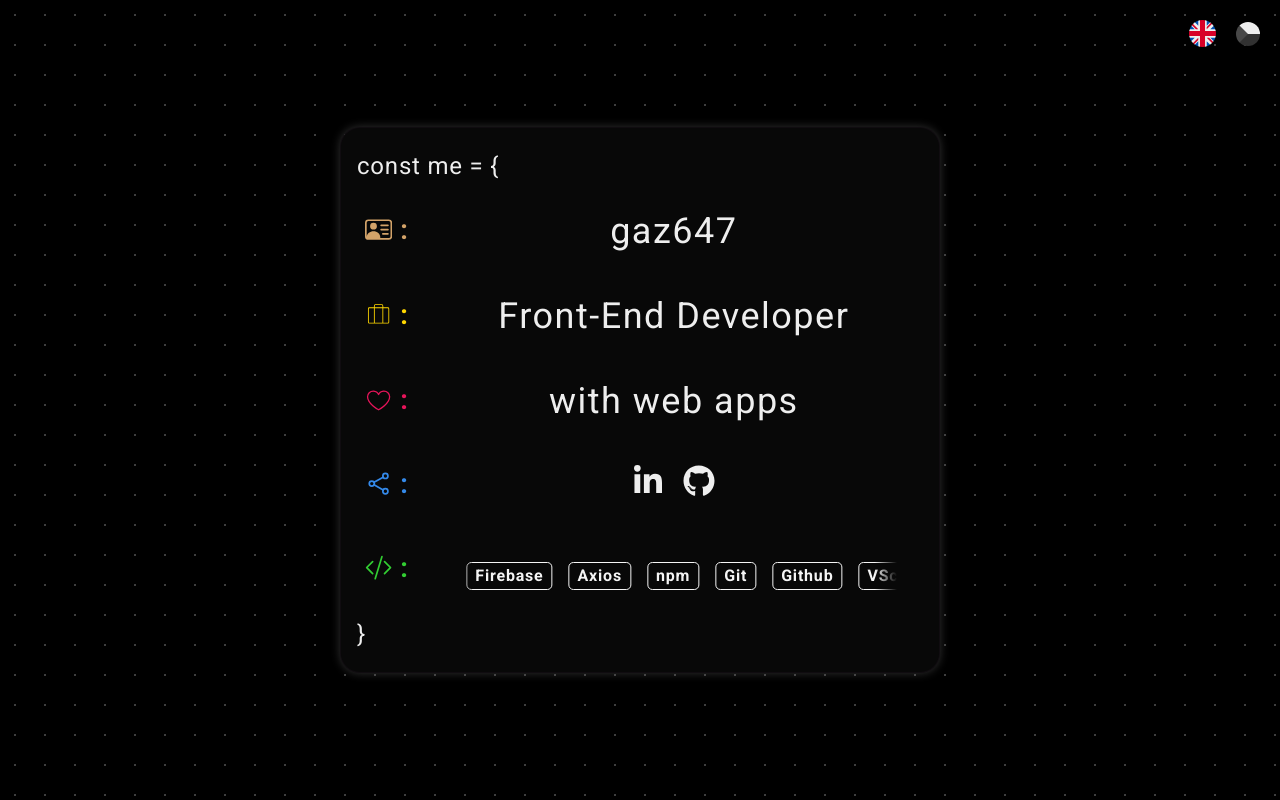
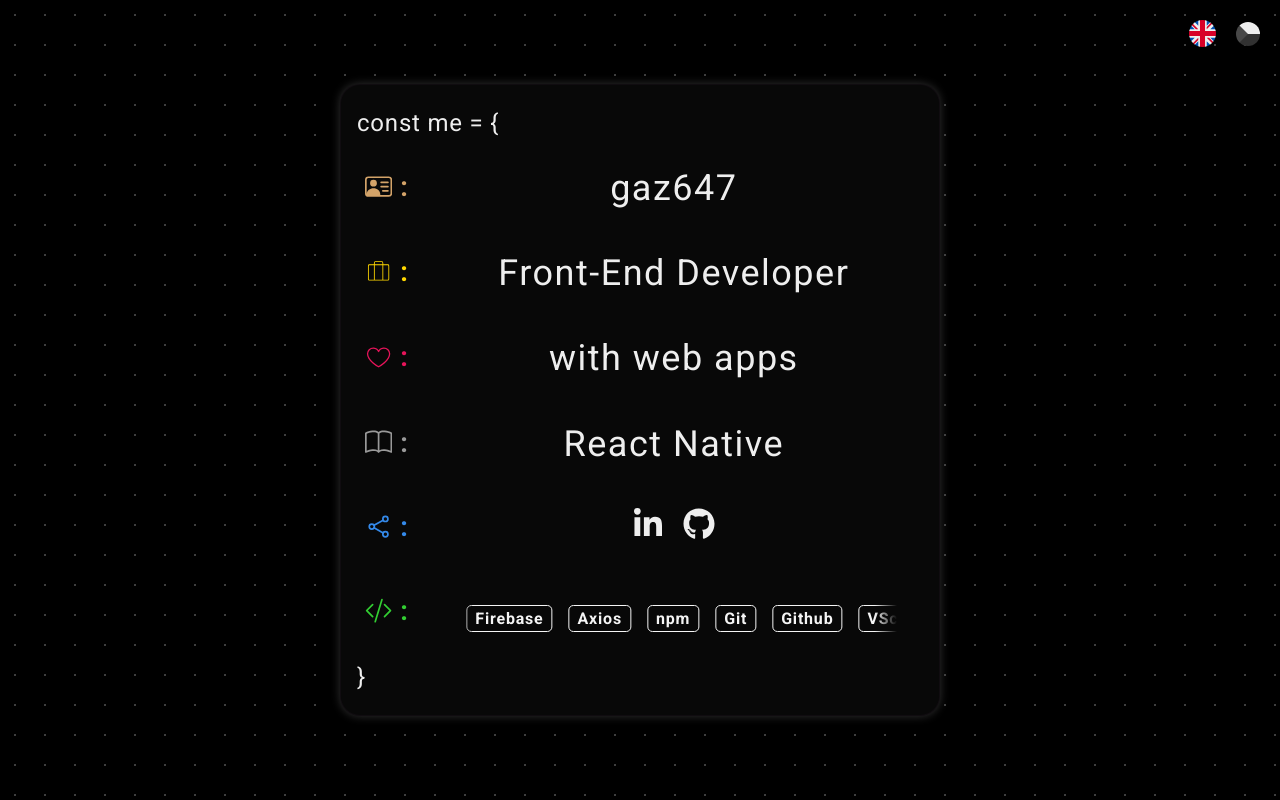
Before and after one commit to gaz647/gaz647, a React (Vite) app: page / in a window 1280 px wide. Shown: the top 800 px of the page. Built offline with nearby package versions, Linux system fonts and the light colour scheme.

Commit message:
Do AboutMe přidána ikona knihy a text React Native

```diff
--- a/src/pages/AboutMe.css
+++ b/src/pages/AboutMe.css
@@ -84,6 +84,10 @@
   color: rgb(231, 20, 90);
 }
 
+.book-icon {
+  color: rgb(153, 153, 153);
+}
+
 .social-icon {
   color: rgb(52, 137, 233);
 }
--- a/src/pages/AboutMe.tsx
+++ b/src/pages/AboutMe.tsx
@@ -1,5 +1,5 @@
 import "./AboutMe.css";
-import { BsPersonVcard } from "react-icons/bs";
+import { BsPersonVcard, BsBook } from "react-icons/bs";
 import { FaLinkedinIn, FaGithub } from "react-icons/fa";
 import { PiSuitcaseThin, PiHeartLight } from "react-icons/pi";
 
@@ -97,6 +97,14 @@
         </div>
 
         <div className="object-item-container">
+          <div className="object-icon-container book-icon">
+            <BsBook />
+            <span className="semi-colon">:</span>
+          </div>
+          <div className="object-key-value">React Native</div>
+        </div>
+
+        <div className="object-item-container">
           <div className="object-icon-container social-icon">
             <IoShareSocialOutline />
             <span className="semi-colon">:</span>
```
